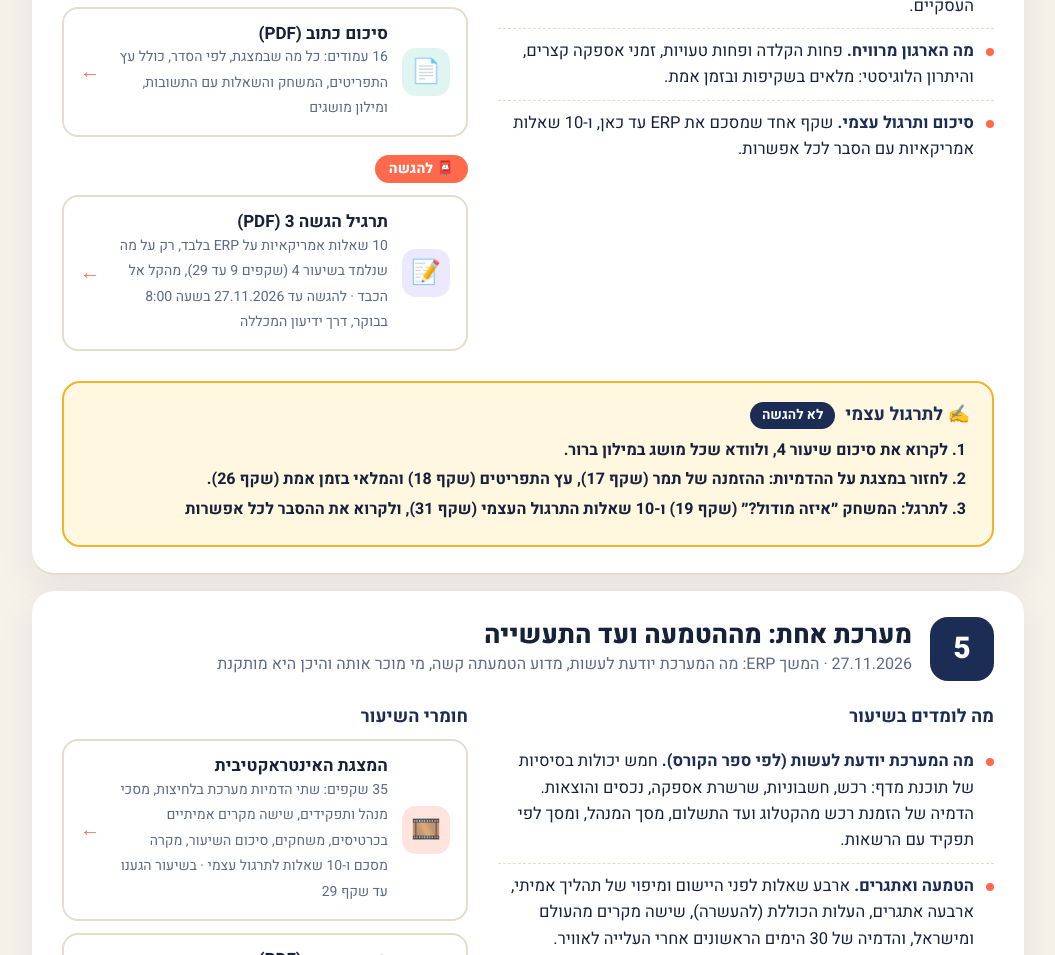
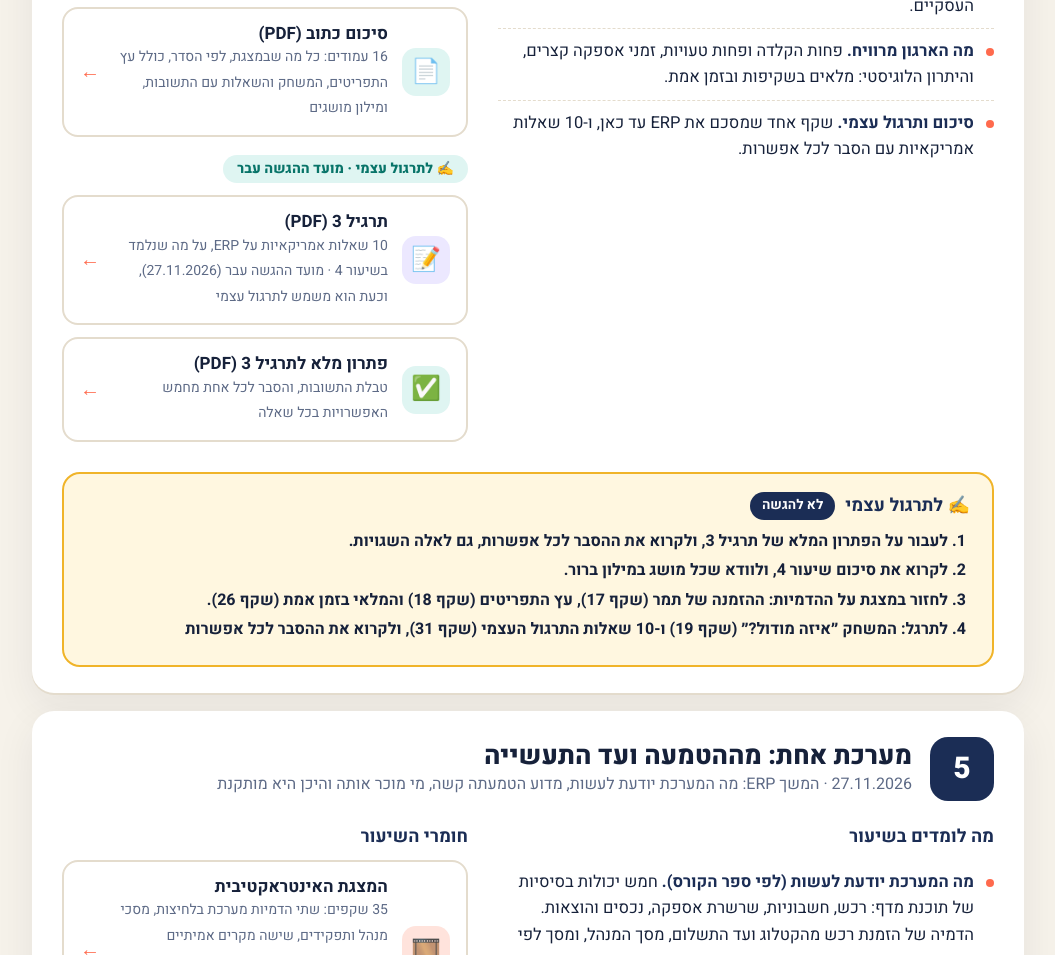
Before and after one commit to shaytsaban/intro-information-systems, a plain HTML site: page index.html in a window 1280 px wide. Shown: the part 6971-7926 px from the top of the page, without its empty margins (112-1167 px from the left). Drawn offline with Linux system fonts and the light colour scheme.

Commit message:
Exercise 3: full solution published in the lesson 4 card after the deadline
Co-Authored-By: Claude Opus 5.5 <noreply@anthropic.com>

```diff
--- a/index.html
+++ b/index.html
@@ -493,10 +493,15 @@ footer{margin-top:60px;background:var(--navy);color:#c8d4f2;padding:40px 0}
               <div><b>סיכום כתוב (PDF)</b><span class="d">16 עמודים: כל מה שבמצגת, לפי הסדר, כולל עץ התפריטים, המשחק והשאלות עם התשובות, ומילון מושגים</span></div>
               <span class="ar">←</span>
             </a>
-            <div class="grp sub">📮 להגשה</div>
+            <div class="grp self">✍️ לתרגול עצמי · מועד ההגשה עבר</div>
             <a class="lk r" href="materials/assignments/assignment-3.pdf" target="_blank" rel="noopener">
               <div class="e">📝</div>
-              <div><b>תרגיל הגשה 3 (PDF)</b><span class="d">10 שאלות אמריקאיות על <span dir="ltr">ERP</span> בלבד, רק על מה שנלמד בשיעור 4 (שקפים 9 עד 29), מהקל אל הכבד · להגשה עד 27.11.2026 בשעה 8:00 בבוקר, דרך ידיעון המכללה</span></div>
+              <div><b>תרגיל 3 (PDF)</b><span class="d">10 שאלות אמריקאיות על <span dir="ltr">ERP</span>, על מה שנלמד בשיעור 4 · מועד ההגשה עבר (27.11.2026), וכעת הוא משמש לתרגול עצמי</span></div>
+              <span class="ar">←</span>
+            </a>
+            <a class="lk s" href="materials/assignments/assignment-3-solution.pdf" target="_blank" rel="noopener">
+              <div class="e">✅</div>
+              <div><b>פתרון מלא לתרגיל 3 (PDF)</b><span class="d">טבלת התשובות, והסבר לכל אחת מחמש האפשרויות בכל שאלה</span></div>
               <span class="ar">←</span>
             </a>
           </div>
@@ -505,6 +510,7 @@ footer{margin-top:60px;background:var(--navy);color:#c8d4f2;padding:40px 0}
       <div class="todo">
         <h4>✍️ לתרגול עצמי <span class="nosub">לא להגשה</span></h4>
         <ol>
+          <li>לעבור על <a href="materials/assignments/assignment-3-solution.pdf" target="_blank" rel="noopener">הפתרון המלא של תרגיל 3</a>, ולקרוא את ההסבר לכל אפשרות, גם לאלה השגויות.</li>
           <li>לקרוא את סיכום שיעור 4, ולוודא שכל מושג במילון ברור.</li>
           <li>לחזור במצגת על ההדמיות: ההזמנה של תמר (שקף 17), עץ התפריטים (שקף 18) והמלאי בזמן אמת (שקף 26).</li>
           <li>לתרגל: המשחק ״איזה מודול?״ (שקף 19) ו-10 שאלות התרגול העצמי (שקף 31), ולקרוא את ההסבר לכל אפשרות</li>
```
Also changed, not shown: 1 other file.
